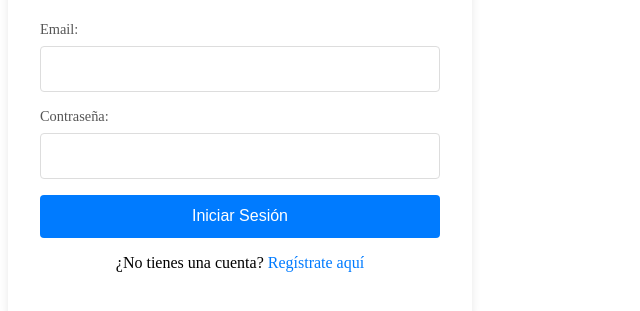
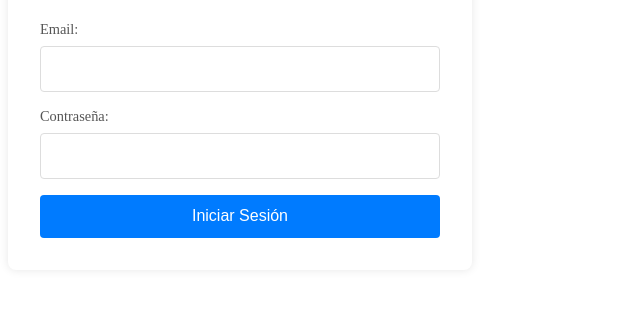
Before and after one commit to measureappcl/Measure-App, a plain HTML site: page index.html in a window 1280 px wide. Shown: the part 101-412 px from the top of the page, without its empty margins (0-640 px from the left). Drawn offline with nearby package versions, Linux system fonts and the light colour scheme.

```diff
--- a/index.html
+++ b/index.html
@@ -5,26 +5,28 @@
     <meta name="viewport" content="width=device-width, initial-scale=1.0">
     <title>Measure - Login</title>
 
+    <!-- Restaurar los estilos -->
     <link rel="stylesheet" href="styles.css">
+
+    <!-- Scripts -->
     <script src="https://cdn.jsdelivr.net/npm/@supabase/supabase-js@2"></script>
     <script src="_js/auth.js"></script>
 
-    <style>
-        /* Agregar estilos para el enlace de registro */
-        .register-link {
-            text-align: center;
-            margin-top: 1rem;
-        }
-        .register-link a {
-            color: #007bff;
-            text-decoration: none;
-        }
-        .register-link a:hover {
-            text-decoration: underline;
-        }
-    </style>
+    <!-- Script de prueba inline -->
+    <script>
+        console.log('Test de carga 1');
+        document.addEventListener('DOMContentLoaded', function() {
+            console.log('Test de carga 2');
+            if (window.supabase) {
+                console.log('Supabase disponible');
+            } else {
+                console.error('Supabase no disponible');
+            }
+        });
+    </script>
 </head>
 <body>
+    <!-- Restaurar las clases CSS originales -->
     <div class="login-container">
         <h1>Iniciar Sesión</h1>
         <form id="loginForm" class="login-form">
@@ -38,13 +40,10 @@
             </div>
             <button type="submit" class="btn-login">Iniciar Sesión</button>
         </form>
-        <!-- Agregar enlace de registro -->
-        <div class="register-link">
-            <p>¿No tienes una cuenta? <a href="register.html">Regístrate aquí</a></p>
-        </div>
     </div>
 
     <script>
+        console.log('Test de carga 3');
         document.getElementById('loginForm').addEventListener('submit', function(e) {
             e.preventDefault();
             console.log('Formulario enviado');
```
